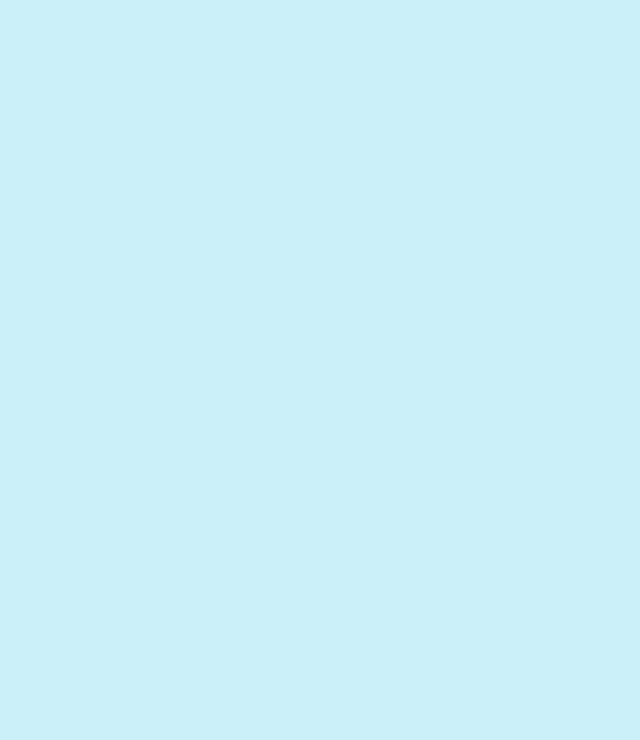
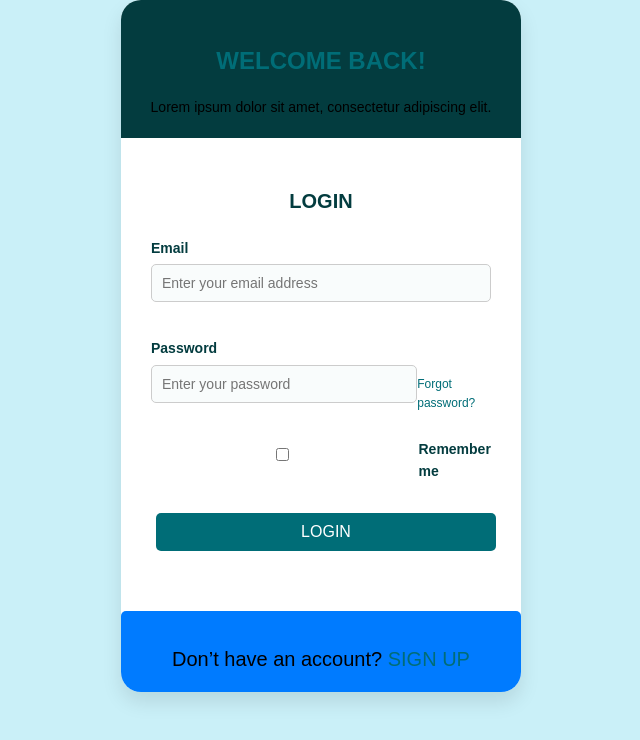
Before and after one commit to Shryumeghre/SGGS_hostel_project, a React (Create React App) app in the folder frontend/: page /login in a window 1280 px wide. Before the commit this address had no page. Shown: the top 740 px of the page, without its empty margins (319-959 px from the left). Built offline with nearby package versions, Linux system fonts and the light colour scheme.

Commit message:
solved error of login page

```diff
--- a/frontend/src/App.js
+++ b/frontend/src/App.js
@@ -12,7 +12,7 @@ import FormDetail from "./Components/FormDetail/FormDetail.js";
 import StatusTracker from "./Components/StatusTracker/StatusTracker.js";
 import LeaveForm from "./Components/LeaveForm/LeaveForm.js";
 import RejectPage from "./Components/RejectForm.js";
-// import LoginPage from "./Components/LoginPage/LoginPage.js";
+import LoginPage from "./Components/LoginPage/LoginPage.js";
 import Home from "./Components/Home/Home.js";
 // import ErrorBoundary from "./Components/ErrorBoundary.js" // Import error boundary
 import GuestRoom from "./Components/GuestRoom/GuestRoom.js";
@@ -41,7 +41,7 @@ const App = () => {
           <Route path="/LeaveApplicationPage" element={<LeaveApplicationPage />} />
           <Route path="/register" element={<RegisterForm />} />
           <Route path="/status-track/:formId" element={<StatusTracker />} />
-          {/* <Route path="/login" element={<LoginPage/>} /> */}
+          <Route path="/login" element={<LoginPage/>} />
           <Route path="/leaveForm" element={<LeaveForm/>} />
           <Route path="reject/:formId" element={<RejectPage/>}/>
           <Route path="/leave" element={<LeaveForm />} />
--- a/frontend/src/Components/LoginPage/LoginPage.css
+++ b/frontend/src/Components/LoginPage/LoginPage.css
@@ -3,17 +3,17 @@
     padding: 0;
     font-family: Arial, sans-serif;
     background-color: #eaf4f4;
-    display: flex; /* This is causing the issue */
+    display: flex;
     justify-content: center;
     align-items: center;
     height: 100vh;
   }
    */
-  .login-container {
-    display: flex; /* Keep this only inside the login container */
+   .login-container {
+    display: flex;
     justify-content: center;
     align-items: center;
-    min-height: 100vh; /* Keep login page centered */
+    height: 100%;
   }
 
   .login-card {
@@ -36,8 +36,20 @@
     margin-bottom: 10px;
   }
 
+  .login-header p {
+    font-size: 14px;
+    margin: 0;
+  }
+
   .login-form {
     padding: 30px;
+  }
+
+  .login-form h2 {
+    text-align: center;
+    color: #033c3f;
+    font-size: 20px;
+    margin-bottom: 20px;
   }
 
   .form-group {
@@ -56,6 +68,29 @@
     padding: 10px;
     border: 1px solid #ccc;
     border-radius: 5px;
+    font-size: 14px;
+  }
+
+  .password-container {
+    display: flex;
+    justify-content: space-between;
+    align-items: center;
+  }
+
+  .forgot-password {
+    font-size: 12px;
+    color: #006d77;
+    text-decoration: none;
+  }
+
+  .forgot-password:hover {
+    text-decoration: underline;
+  }
+
+  .remember-me {
+    display: flex;
+    align-items: center;
+    gap: 5px;
   }
 
   .login-button {
@@ -67,6 +102,7 @@
     border-radius: 5px;
     font-size: 16px;
     cursor: pointer;
+    transition: background 0.3s;
   }
 
   .login-button:hover {
@@ -76,6 +112,7 @@
   .signup-link {
     text-align: center;
     margin-top: 20px;
+    font-size: 14px;
   }
 
   .signup-link a {
--- a/frontend/src/Components/LoginPage/LoginPage.js
+++ b/frontend/src/Components/LoginPage/LoginPage.js
@@ -1,8 +1,7 @@
 import React, { useState } from "react";
-import { useNavigate } from "react-router-dom";
-import { Link } from "react-router-dom";
-import Home from "../Home/Home";
-// import "./LoginPage.css";
+import { useNavigate } from "react-router-dom"; // Ensure you use react-router-dom for navigation
+import "./LoginPage.css";
+// import HomePage from "../HomePage/HomePage.js";
 
 const LoginPage = () => {
   const [email, setEmail] = useState("");
@@ -12,29 +11,49 @@ const LoginPage = () => {
 
   const handleSubmit = async (e) => {
     e.preventDefault();
-    setError(""); // Clear previous errors
 
     try {
-      console.log("Attempting login...");
-
       const response = await fetch("http://localhost:5001/api/login/login", {
         method: "POST",
-        headers: { "Content-Type": "application/json" },
+        headers: {
+          "Content-Type": "application/json",
+        },
         body: JSON.stringify({ email, password }),
       });
 
-      if (!response.ok) {
-        throw new Error("Invalid credentials or server error.");
-      }
-
+      if (response.ok) {
         const data = await response.json();
         console.log("Login successful:", data);
+        const role = data.user.role;
 
-      // Redirect to HomePage after login
-      navigate("/Home");
+        const userId = data.user.id;
+        localStorage.setItem('userId', userId);
+        console.log('userId saved:', userId);
+        localStorage.setItem('token', data.token);
+        console.log('token saved:',data.token);
+
+        console.log("User Role:", role);
+                localStorage.setItem("role", role);
+        if (data.user && data.user.email) {
+          const { email } = data.user;
+
+          localStorage.setItem("email", email);
+          console.log("Email saved to localStorage:", localStorage.getItem("email"));
+        }
+        if (role === "student") {
+          navigate("/HomePageStudent");
+        } else if (role === "guard") {
+          navigate("/HomePageGuard");
+        } else if (role === "rector" || role === "warden") {
+          navigate("/HomePageRector");
+        }
+      } else {
+        const errorData = await response.json();
+        setError(errorData.message || "Login failed. Please try again.");
+      }
     } catch (err) {
-      console.error("Login error:", err);
-      setError(err.message || "Something went wrong. Please try again.");
+      console.error("Error logging in:", err);
+      setError("An error occurred. Please try again later.");
     }
   };
 
@@ -43,26 +62,24 @@ const LoginPage = () => {
       <div className="login-card">
         <div className="login-header">
           <h1>WELCOME BACK!</h1>
-          <p>Please login to continue.</p>
+          <p>Lorem ipsum dolor sit amet, consectetur adipiscing elit.</p>
         </div>
-
         <form className="login-form" onSubmit={handleSubmit}>
           <h2>LOGIN</h2>
           {error && <p className="error-message">{error}</p>}
-
           <div className="form-group">
             <label>Email</label>
             <input
               type="email"
-              placeholder="Enter your email"
+              placeholder="Enter your email address"
               value={email}
               onChange={(e) => setEmail(e.target.value)}
               required
             />
           </div>
-
           <div className="form-group">
             <label>Password</label>
+            <div className="password-container">
               <input
                 type="password"
                 placeholder="Enter your password"
@@ -70,18 +87,23 @@ const LoginPage = () => {
                 onChange={(e) => setPassword(e.target.value)}
                 required
               />
+              <a href="#" className="forgot-password">
+                Forgot password?
+              </a>
             </div>
-
+          </div>
           <div className="form-group remember-me">
             <input type="checkbox" id="remember" />
             <label htmlFor="remember">Remember me</label>
           </div>
-
-          <button type="submit" className="login-button">LOGIN</button>
+          <button type="submit" className="login-button">
+            LOGIN
+          </button>
         </form>
-
         <div className="signup-link">
-          <p>Don’t have an account? <Link to="/register">SIGN UP</Link></p>
+          <p>
+            Don’t have an account? <a href="#">SIGN UP</a>
+          </p>
         </div>
       </div>
     </div>
```
Also changed, not shown: package.json (+39 -12 lines). Lines whose indentation alone changed are shown as unchanged.
